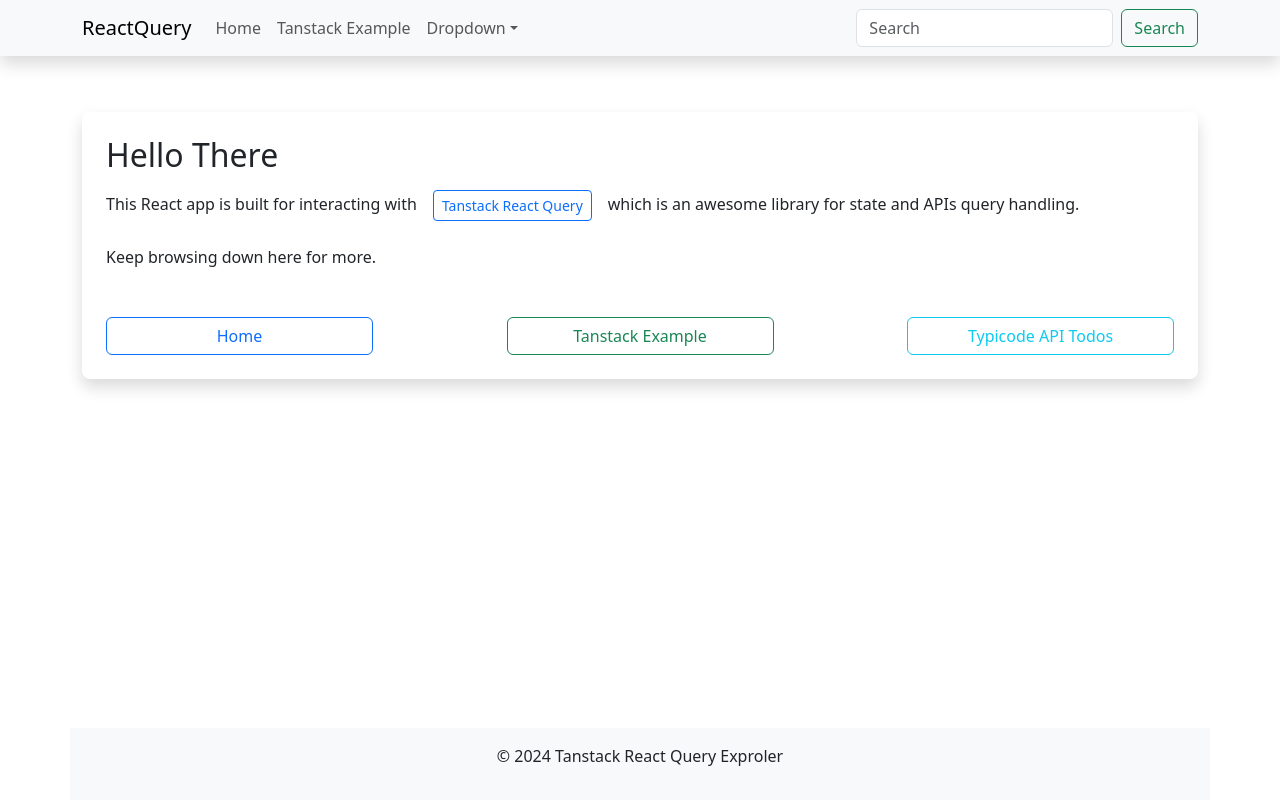
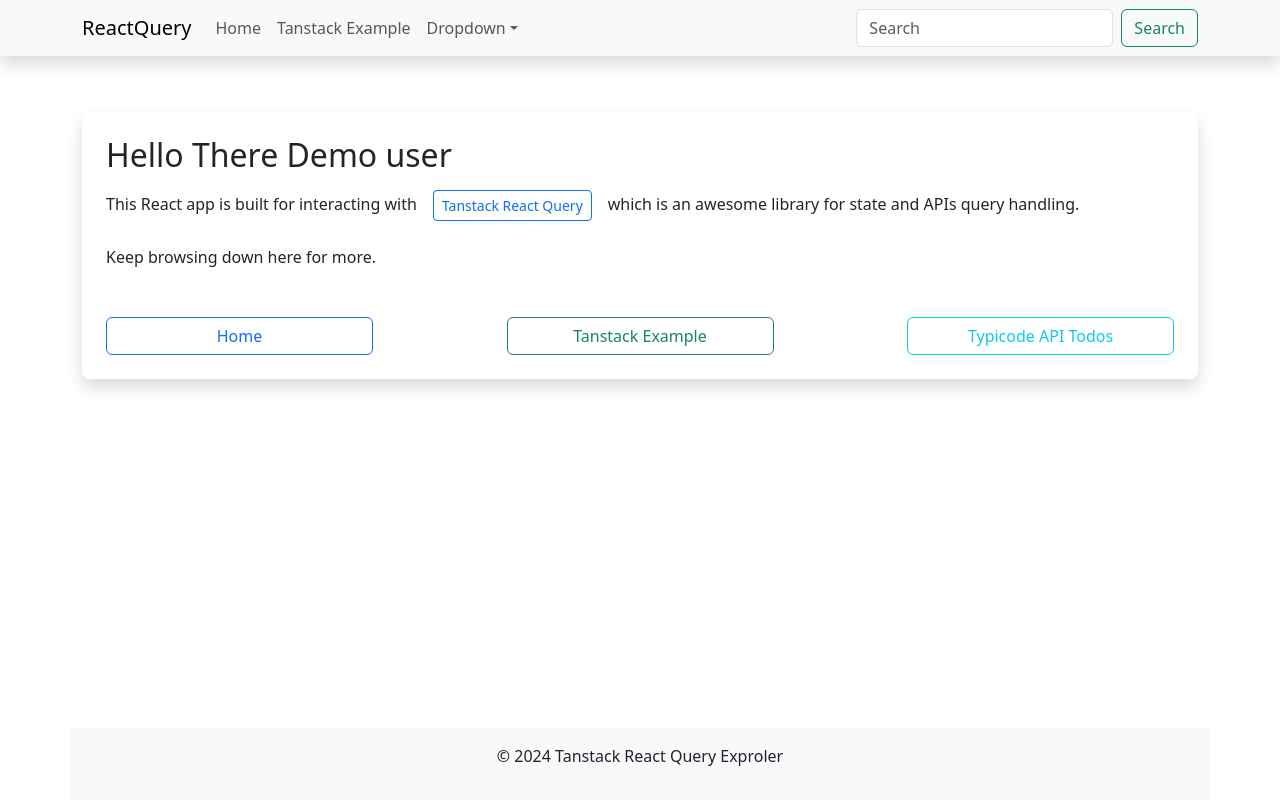
Before and after one commit to muchirajunior/react-query, a React (Vite) app: page / in a window 1280 px wide. Built offline with nearby package versions, Linux system fonts and the light colour scheme.

Commit message:
update home

```diff
--- a/src/views/home/index.tsx
+++ b/src/views/home/index.tsx
@@ -5,7 +5,7 @@ export const Home : React.FC = ()=> {
   return (
     <div className='container'>
         <div className='rounded-3 shadow mt-5 p-2'>
-            <h2 className='m-3'>Hello There</h2>
+            <h2 className='m-3'>Hello There Demo user</h2>
             <p className='m-3'>
               This React app is built for interacting with
                <a href="https://tanstack.com/query/latest/docs/framework/react/overview" target='_blank' className='btn btn-outline-primary btn-sm mx-3'>Tanstack React Query </a>
```
